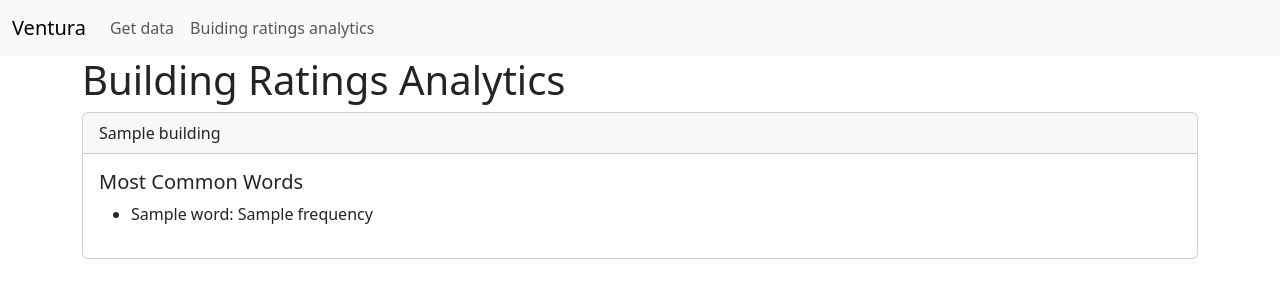
After one commit to ISIS3510-202410-Team33/ventura-backend, a Django app: page /api/building_ratings/ in a window 1280 px wide. The commit adds this page. Shown: the top 300 px of the page. Run offline with Django 5.2, Linux system fonts and the light colour scheme; tables that the repository leaves empty hold one stand-in row (values such as "Sample post"); a database or web service that is not in the repository returns one stand-in record (values such as "Sample title"); data that the repository does not hold is empty; some libraries are stand-ins or nearby versions.

Commit message:
Added Campus Locations ratings analytics tab and high level visualization

```diff
--- a/ventura_backend/ventura/api/urls.py
+++ b/ventura_backend/ventura/api/urls.py
@@ -1,13 +1,32 @@
+from django.urls import path
 from rest_framework.routers import DefaultRouter
-from ventura.api.views import CollegeViewSet, College_locationViewSet, usersViewSet, user_calificationsViewSet, user_frequenciesViewSet, UserFrequencyLocationAnalysisViewSet
+from ventura.api.views import (
+    CollegeViewSet,
+    College_locationViewSet,
+    usersViewSet,
+    user_calificationsViewSet,
+    user_frequenciesViewSet,
+    UserFrequencyLocationAnalysisViewSet,
+)
+from ventura.views import building_ratings  # import the new view
 
 router = DefaultRouter()
-router.register(r'colleges', CollegeViewSet, basename='college')
-router.register(r'college_locations', College_locationViewSet, basename='college_location')
-router.register(r'users', usersViewSet, basename='user')
-router.register(r'user_califications', user_calificationsViewSet, basename='user_calification')
-router.register(r'user_frequencies/analysis', UserFrequencyLocationAnalysisViewSet, basename='user_frequency_analysis')
-router.register(r'user_frequencies', user_frequenciesViewSet, basename='user_frequency')
+router.register(r"colleges", CollegeViewSet, basename="college")
+router.register(
+    r"college_locations", College_locationViewSet, basename="college_location"
+)
+router.register(r"users", usersViewSet, basename="user")
+router.register(
+    r"user_califications", user_calificationsViewSet, basename="user_calification"
+)
+router.register(
+    r"user_frequencies/analysis",
+    UserFrequencyLocationAnalysisViewSet,
+    basename="user_frequency_analysis",
+)
+router.register(r"user_frequencies", user_frequenciesViewSet, basename="user_frequency")
 
-
-urlpatterns = router.urls
+# add the new URL pattern
+urlpatterns = [
+    path("building_ratings/", building_ratings, name="building_ratings"),
+] + router.urls
--- a/ventura_backend/ventura/templates/base.html
+++ b/ventura_backend/ventura/templates/base.html
@@ -31,7 +31,7 @@
                         <a class="nav-link" href="{% url 'get_data' %}">Get data</a>
                     </li>
                     <li class="nav-item">
-                        <a class="nav-link" href="{% url 'get_data' %}">Buiding ratings analytics</a>
+                        <a class="nav-link" href="{% url 'building_ratings' %}">Buiding ratings analytics</a>
                     </li>
                 </ul>
             </div>
--- /dev/null
+++ b/ventura_backend/ventura/templates/building_ratings.html
@@ -0,0 +1,23 @@
+{% extends "base.html" %}
+{% load django_bootstrap5 %}
+
+{% block title %}Building Ratings Analytics{% endblock %}
+
+{% block content %}
+<h1>Building Ratings Analytics</h1>
+{% for building, keywords in data.keywords_por_edificio.items %}
+<div class="card">
+    <div class="card-header">
+        {{ building }}
+    </div>
+    <div class="card-body">
+        <h5 class="card-title">Most Common Words</h5>
+        <ul>
+            {% for word, frequency in keywords %}
+            <li>{{ word }}: {{ frequency }}</li>
+            {% endfor %}
+        </ul>
+    </div>
+</div>
+{% endfor %}
+{% endblock %}
--- a/ventura_backend/ventura/views.py
+++ b/ventura_backend/ventura/views.py
@@ -10,10 +10,11 @@ from nltk.corpus import stopwords
 from nltk.tokenize import word_tokenize
 from collections import defaultdict
 import string
+import requests
 
 # Descargar los recursos necesarios para NLTK
-nltk.download('punkt')
-nltk.download('stopwords')
+nltk.download("punkt")
+nltk.download("stopwords")
 
 # Credenciales de Firebase
 firebase_credentials = {
@@ -27,12 +28,12 @@ firebase_credentials = {
     "token_uri": "https://oauth2.googleapis.com/token",
     "auth_provider_x509_cert_url": "https://www.googleapis.com/oauth2/v1/certs",
     "client_x509_cert_url": "https://www.googleapis.com/robot/v1/metadata/x509/firebase-adminsdk-54br6%40ventura-bfe66.iam.gserviceaccount.com",
-    "universe_domain": "googleapis.com"
+    "universe_domain": "googleapis.com",
 }
 
 # Configurar las credenciales de Firebase
 cred = credentials.Certificate(firebase_credentials)
-firebase_admin.initialize_app(cred, {'storageBucket': 'gs://ventura-bfe66.appspot.com'})
+firebase_admin.initialize_app(cred, {"storageBucket": "gs://ventura-bfe66.appspot.com"})
 
 
 def health_check(request):
@@ -46,10 +47,12 @@ def health_check(request):
 
 # Create your views here.
 def index(request):
-    return render(request, 'index.html')
+    return render(request, "index.html")
+
 
 def get_data(request):
-    return render(request, 'get_data.html')
+    return render(request, "get_data.html")
+
 
 @csrf_exempt
 def download_top_3_edificios(request):
@@ -77,13 +80,17 @@ def download_top_3_edificios(request):
             # Iterar sobre los conteos en el archivo JSON
             for edificio, conteo in json_data.items():
                 # Actualizar el conteo del edificio
-                conteos_por_edificio[edificio] = conteos_por_edificio.get(edificio, 0) + conteo
+                conteos_por_edificio[edificio] = (
+                    conteos_por_edificio.get(edificio, 0) + conteo
+                )
 
         return conteos_por_edificio
 
     def top_3_edificios(conteos_por_edificio):
         # Ordenar los edificios por la cantidad de visitas (valores) en orden descendente
-        top_edificios = sorted(conteos_por_edificio.items(), key=lambda x: x[1], reverse=True)
+        top_edificios = sorted(
+            conteos_por_edificio.items(), key=lambda x: x[1], reverse=True
+        )
 
         # Seleccionar los tres primeros edificios del top
         top_3_edificios = top_edificios[:3]
@@ -97,22 +104,20 @@ def download_top_3_edificios(request):
     conteos_por_edificio = process_files(bucket)
     top_3 = top_3_edificios(conteos_por_edificio)
 
-    response_data = {
-        'conteos_por_edificio': conteos_por_edificio,
-        'top_3': top_3
-    }
+    response_data = {"conteos_por_edificio": conteos_por_edificio, "top_3": top_3}
 
     # Generar el JSON de respuesta
     response_json = json.dumps(response_data)
 
     # Crear una respuesta HTTP con el JSON y configurar el encabezado para descargar el archivo
-    response = JsonResponse(response_data, json_dumps_params={'indent': 2})
-    response['Content-Disposition'] = 'attachment; filename="top_3_edificios.json"'
+    response = JsonResponse(response_data, json_dumps_params={"indent": 2})
+    response["Content-Disposition"] = 'attachment; filename="top_3_edificios.json"'
 
     return response
 
+
 def extract_keywords(reviews):
-    stop_words = set(stopwords.words('english'))
+    stop_words = set(stopwords.words("english"))
     punctuation = set(string.punctuation)
     word_freq = defaultdict(int)
 
@@ -127,8 +132,6 @@ def extract_keywords(reviews):
     return sorted_freq[:10]  # Obtener las 10 palabras más frecuentes
 
 
-
-
 @csrf_exempt
 def download_keywords_for_edificios(request):
     # Inicializar el cliente de almacenamiento de Firebase
@@ -141,19 +144,27 @@ def download_keywords_for_edificios(request):
 
     # Extraer las palabras clave para cada edificio
     keywords_por_edificio = {}
-    for edificio, data in json_data['spaces'].items():
-        reviews = data['calificaciones']  # Acceder a la lista de reseñas para el edificio actual
+    for edificio, data in json_data["spaces"].items():
+        reviews = data[
+            "calificaciones"
+        ]  # Acceder a la lista de reseñas para el edificio actual
         keywords = extract_keywords(reviews)
         keywords_por_edificio[edificio] = keywords
 
     # Generar el JSON de respuesta
-    response_data = {
-        'keywords_por_edificio': keywords_por_edificio
-    }
+    response_data = {"keywords_por_edificio": keywords_por_edificio}
     response_json = json.dumps(response_data)
 
     # Crear una respuesta HTTP con el JSON y configurar el encabezado para descargar el archivo
-    response = JsonResponse(response_data, json_dumps_params={'indent': 2})
-    response['Content-Disposition'] = 'attachment; filename="keywords_por_edificio.json"'
+    response = JsonResponse(response_data, json_dumps_params={"indent": 2})
+    response["Content-Disposition"] = (
+        'attachment; filename="keywords_por_edificio.json"'
+    )
 
     return response
+
+
+def building_ratings(request):
+    response = requests.get("http://localhost:8000/download_keywords_for_edificios/")
+    data = response.json()
+    return render(request, "building_ratings.html", {"data": data})
```
